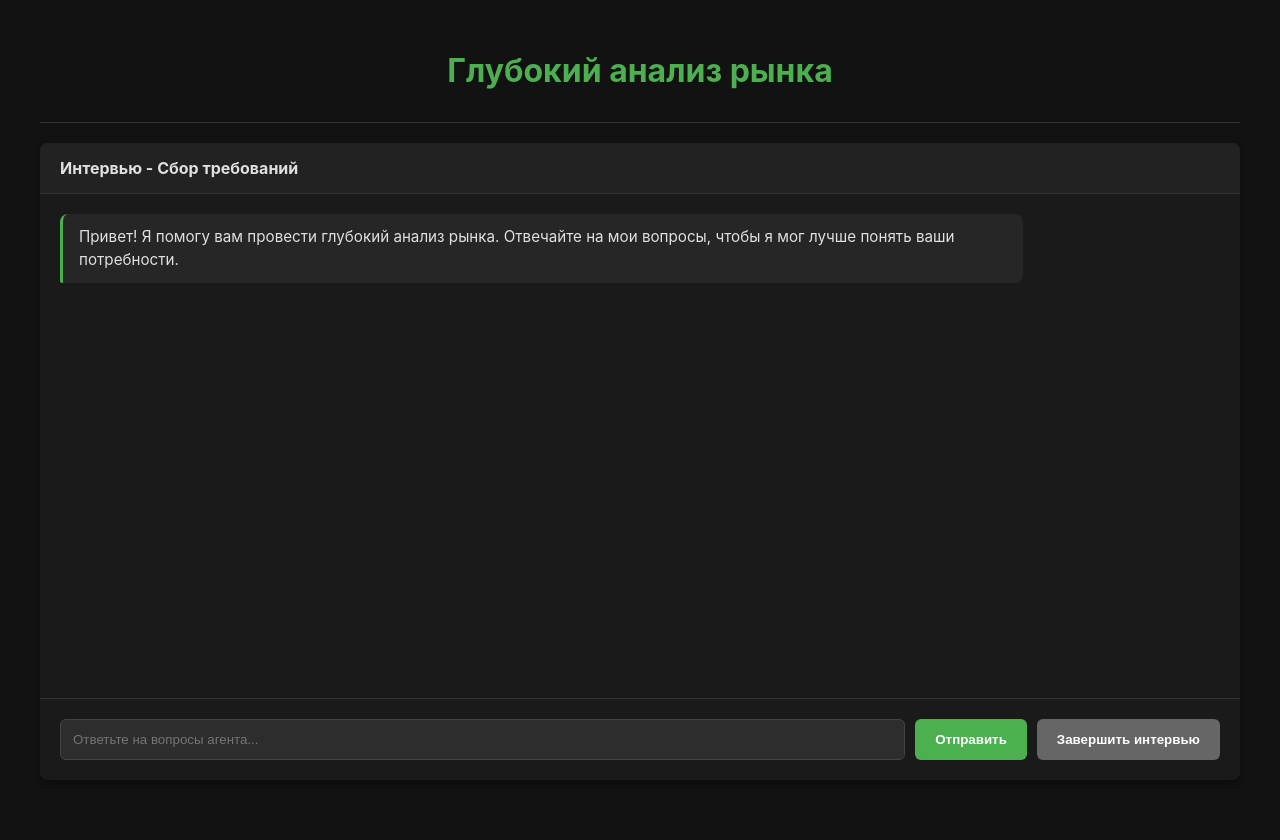
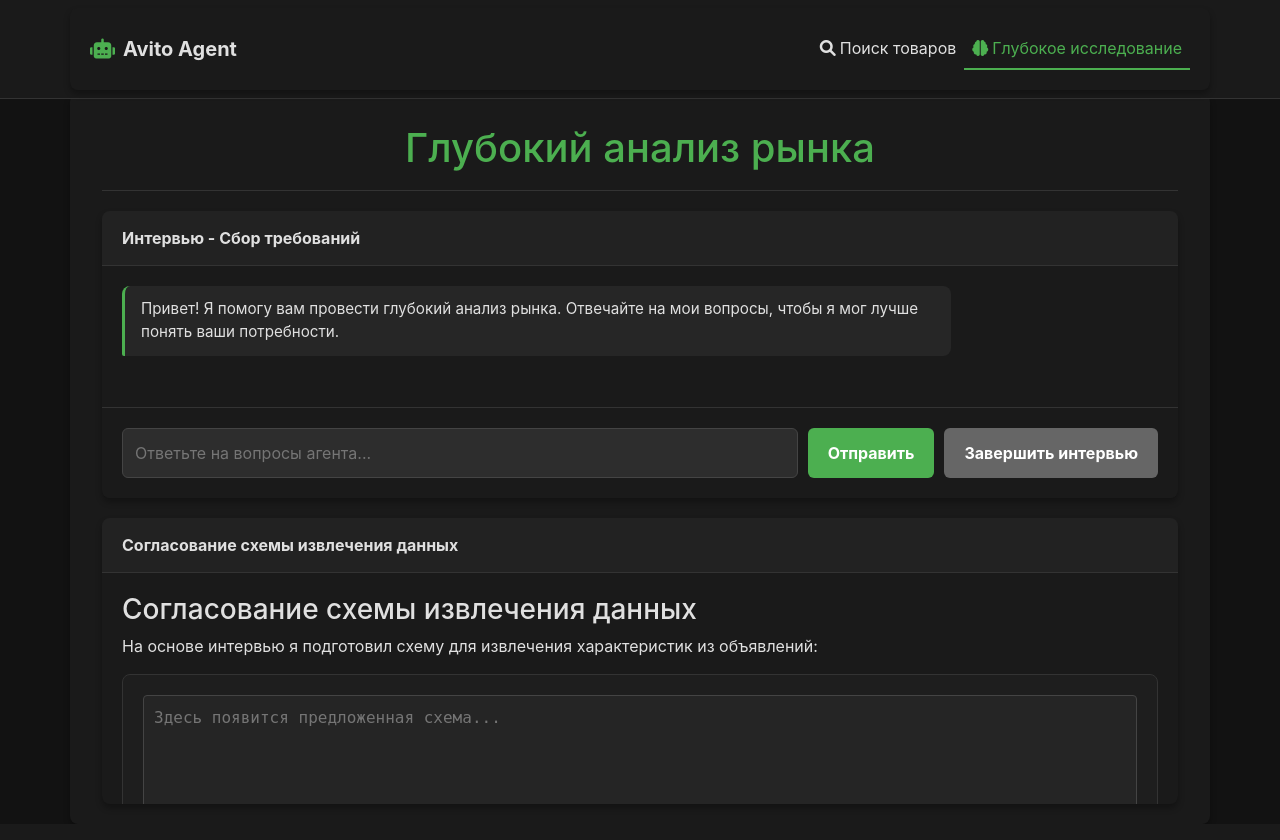
Before and after one commit to yaneivan/Avito_Agent, a FastAPI app: page /deep_research in a window 1280 px wide. After the commit the page ends 804 px from the top, so only its background shows below. Run offline with FastAPI, Linux system fonts and the light colour scheme.

Commit message:
Добавлен заголовок с навигацией между режимами и улучшены стили

```diff
--- a/server.py
+++ b/server.py
@@ -1,9 +1,10 @@
 import os, json
 from typing import List, Optional, Dict, Any
-from fastapi import FastAPI, HTTPException
+from fastapi import FastAPI, HTTPException, Request
 from fastapi.middleware.cors import CORSMiddleware
 from fastapi.staticfiles import StaticFiles
-from fastapi.responses import HTMLResponse, FileResponse
+from fastapi.responses import HTMLResponse
+from fastapi.templating import Jinja2Templates
 from sqlmodel import Session, select, desc
 from pydantic import BaseModel
 from contextlib import asynccontextmanager
@@ -37,6 +38,7 @@ class SqlGenerationRequest(BaseModel):
     criteria: str
 
 service = ProcessingService()
+templates = Jinja2Templates(directory="templates")
 
 @asynccontextmanager
 async def lifespan(app: FastAPI):
@@ -50,10 +52,14 @@ app.mount("/images", StaticFiles(directory="images"), name="images")
 app.add_middleware(CORSMiddleware, allow_origins=["*"], allow_credentials=True, allow_methods=["*"], allow_headers=["*"])
 
 @app.get("/", response_class=HTMLResponse)
-async def index(): return FileResponse("templates/index.html")
+async def index(request: Request):
+    with Session(engine) as session:
+        schemas = session.exec(select(ExtractionSchema)).all()
+    return templates.TemplateResponse("index.html", {"request": request, "schemas": schemas})
 
 @app.get("/deep_research", response_class=HTMLResponse)
-async def deep_research(): return FileResponse("templates/deep_research.html")
+async def deep_research(request: Request):
+    return templates.TemplateResponse("deep_research.html", {"request": request})
 
 @app.post("/api/agent/chat")
 async def agent_chat(req: ChatRequest):
--- /dev/null
+++ b/templates/base.html
@@ -0,0 +1,74 @@
+<!DOCTYPE html>
+<html lang="ru">
+<head>
+    <meta charset="UTF-8">
+    <meta name="viewport" content="width=device-width, initial-scale=1.0">
+    <title>{% block title %}Avito Agent{% endblock %}</title>
+    <link href="https://cdn.jsdelivr.net/npm/bootstrap@5.3.0/dist/css/bootstrap.min.css" rel="stylesheet">
+    <link rel="stylesheet" href="https://cdnjs.cloudflare.com/ajax/libs/font-awesome/6.0.0/css/all.min.css">
+    <style>
+        body {
+            font-family: -apple-system, BlinkMacSystemFont, "Segoe UI", Roboto, Helvetica, Arial, sans-serif;
+            background: #121212;
+            color: #e0e0e0;
+            padding-top: 70px;
+        }
+        .navbar {
+            background: #1a1a1a !important;
+            border-bottom: 1px solid #333;
+        }
+        .navbar-brand, .nav-link {
+            color: #e0e0e0 !important;
+        }
+        .nav-link:hover {
+            color: #4CAF50 !important;
+        }
+        .active-nav {
+            color: #4CAF50 !important;
+            border-bottom: 2px solid #4CAF50;
+        }
+        .container {
+            background: #1a1a1a;
+            border-radius: 8px;
+            padding: 20px;
+            box-shadow: 0 4px 6px rgba(0,0,0,0.3);
+        }
+    </style>
+</head>
+<body>
+    <!-- Navigation Header -->
+    <nav class="navbar navbar-expand-lg navbar-dark bg-dark fixed-top">
+        <div class="container">
+            <a class="navbar-brand fw-bold" href="/">
+                <i class="fas fa-robot me-2" style="color: #4CAF50;"></i>Avito Agent
+            </a>
+
+            <button class="navbar-toggler" type="button" data-bs-toggle="collapse" data-bs-target="#navbarNav">
+                <span class="navbar-toggler-icon"></span>
+            </button>
+
+            <div class="collapse navbar-collapse" id="navbarNav">
+                <ul class="navbar-nav ms-auto">
+                    <li class="nav-item">
+                        <a class="nav-link {% if request.url.path == '/' %}active-nav{% endif %}" href="/">
+                            <i class="fas fa-search me-1"></i>Поиск товаров
+                        </a>
+                    </li>
+                    <li class="nav-item">
+                        <a class="nav-link {% if 'deep_research' in request.url.path %}active-nav{% endif %}" href="/deep_research">
+                            <i class="fas fa-brain me-1"></i>Глубокое исследование
+                        </a>
+                    </li>
+                </ul>
+            </div>
+        </div>
+    </nav>
+
+    <div class="container mt-4">
+        {% block content %}{% endblock %}
+    </div>
+
+    <script src="https://cdn.jsdelivr.net/npm/bootstrap@5.3.0/dist/js/bootstrap.bundle.min.js"></script>
+    {% block scripts %}{% endblock %}
+</body>
+</html>
--- a/templates/deep_research.html
+++ b/templates/deep_research.html
@@ -1,297 +1,69 @@
-<!DOCTYPE html>
-<html lang="ru">
-<head>
-    <meta charset="UTF-8">
-    <title>Avito Agent - Глубокий анализ</title>
-    <!-- Подключаем парсер Markdown -->
-    <script src="https://cdn.jsdelivr.net/npm/marked/marked.min.js"></script>
-    <style>
-        body {
-            font-family: -apple-system, BlinkMacSystemFont, "Segoe UI", Roboto, Helvetica, Arial, sans-serif;
-            background: #121212;
-            color: #e0e0e0;
-            margin: 0;
-            padding: 20px;
-            min-height: 100vh;
-        }
+{% extends "base.html" %}
 
-        .container {
-            max-width: 1200px;
-            margin: 0 auto;
-            display: flex;
-            flex-direction: column;
-            height: calc(100vh - 40px);
-            gap: 20px;
-        }
+{% block title %}Avito Agent - Глубокий анализ{% endblock %}
 
-        .header {
-            text-align: center;
-            padding: 10px 0;
-            border-bottom: 1px solid #333;
-            color: #4CAF50;
-        }
-
-        .chat-container {
-            flex: 1;
-            display: flex;
-            flex-direction: column;
-            background: #1a1a1a;
-            border-radius: 8px;
-            overflow: hidden;
-            box-shadow: 0 4px 6px rgba(0,0,0,0.3);
-        }
-
-        .chat-header {
-            padding: 15px 20px;
-            background: #222;
-            border-bottom: 1px solid #333;
-            font-weight: bold;
-        }
-
-        .chat-messages {
-            flex: 1;
-            overflow-y: auto;
-            padding: 20px;
-            display: flex;
-            flex-direction: column;
-            gap: 15px;
-        }
-
-        .msg {
-            padding: 12px 16px;
-            border-radius: 8px;
-            max-width: 80%;
-            font-size: 0.95rem;
-            line-height: 1.5;
-            word-wrap: break-word;
-        }
-        .msg-user {
-            background: #2d2d2d;
-            align-self: flex-end;
-            color: white;
-            border-bottom-right-radius: 2px;
-        }
-        .msg-bot {
-            background: #262626;
-            align-self: flex-start;
-            border-left: 3px solid #4CAF50;
-            border-bottom-left-radius: 2px;
-        }
-
-        /* Markdown стили внутри сообщений */
-        .msg-bot p { margin: 0 0 10px 0; }
-        .msg-bot p:last-child { margin: 0; }
-        .msg-bot ul { margin: 5px 0; padding-left: 20px; }
-        .msg-bot strong { color: #81c784; }
-
-        .input-area {
-            padding: 20px;
-            background: #1a1a1a;
-            border-top: 1px solid #333;
-        }
-
-        .input-container {
-            display: flex;
-            gap: 10px;
-        }
-
-        #inp {
-            flex: 1;
-            padding: 12px;
-            background: #2d2d2d;
-            border: 1px solid #444;
-            border-radius: 6px;
-            color: white;
-            outline: none;
-        }
-        #inp:focus { border-color: #4CAF50; }
-        #inp:disabled { opacity: 0.5; cursor: wait; }
-
-        .btn {
-            padding: 12px 20px;
-            background: #4CAF50;
-            color: white;
-            border: none;
-            border-radius: 6px;
-            cursor: pointer;
-            font-weight: bold;
-        }
-        .btn:disabled {
-            background: #555;
-            cursor: not-allowed;
-        }
-
-        .btn-secondary {
-            background: #666;
-        }
-
-        .hidden {
-            display: none;
-        }
-
-        .editor-container {
-            padding: 20px;
-            background: #1e1e1e;
-            border: 1px solid #333;
-            border-radius: 8px;
-            margin: 10px 0;
-        }
-        .json-editor {
-            width: 100%;
-            height: 200px;
-            background: #252525;
-            color: white;
-            border: 1px solid #444;
-            border-radius: 4px;
-            padding: 10px;
-            font-family: monospace;
-            resize: vertical;
-        }
-
-        .progress-container {
-            padding: 20px;
-            text-align: center;
-        }
-
-        .progress-bar {
-            width: 100%;
-            height: 20px;
-            background: #333;
-            border-radius: 10px;
-            overflow: hidden;
-            margin: 10px 0;
-            position: relative;
-        }
-        .progress-fill {
-            height: 100%;
-            background: #4CAF50;
-            width: 0%;
-            transition: width 0.3s;
-        }
-
-        .results-container {
-            padding: 20px;
-            overflow-y: auto;
-        }
-
-        .results-grid {
-            display: grid;
-            grid-template-columns: repeat(auto-fill, minmax(200px, 1fr));
-            gap: 20px;
-            margin-top: 20px;
-        }
-
-        .card {
-            background: #1e1e1e;
-            border: 1px solid #333;
-            border-radius: 8px;
-            overflow: hidden;
-            display: flex;
-            flex-direction: column;
-            transition: transform 0.2s;
-        }
-        .card:hover {
-            border-color: #4CAF50;
-            transform: translateY(-2px);
-        }
-        .card img {
-            width: 100%;
-            height: 140px;
-            object-fit: cover;
-            background: #252525;
-        }
-        .card-body {
-            padding: 12px;
-            flex: 1;
-            display: flex;
-            flex-direction: column;
-        }
-        .price {
-            color: #4CAF50;
-            font-weight: bold;
-            font-size: 1.1rem;
-            margin-bottom: 5px;
-        }
-        .title a {
-            color: #e0e0e0;
-            text-decoration: none;
-            font-size: 0.9rem;
-            font-weight: 500;
-            display: block;
-            line-height: 1.3;
-            margin-bottom: 8px;
-        }
-        .title a:hover {
-            text-decoration: underline;
-        }
-        .specs {
-            font-size: 0.75rem;
-            color: #888;
-            margin-top: auto;
-            border-top: 1px solid #333;
-            padding-top: 8px;
-        }
-    </style>
-</head>
-<body>
-    <div class="container">
-        <div class="header">
+{% block content %}
+<div class="container-fluid" style="max-width: 1200px; margin: 0 auto; display: flex; flex-direction: column; height: calc(100vh - 110px); gap: 20px;">
+    <div class="header" style="text-align: center; padding: 10px 0; border-bottom: 1px solid #333; color: #4CAF50;">
         <h1>Глубокий анализ рынка</h1>
     </div>
 
     <!-- Interview Stage -->
-        <div id="interview-stage" class="chat-container">
-            <div class="chat-header">Интервью - Сбор требований</div>
-            <div id="chat-messages" class="chat-messages">
-                <div class="msg msg-bot">Привет! Я помогу вам провести глубокий анализ рынка. Отвечайте на мои вопросы, чтобы я мог лучше понять ваши потребности.</div>
+    <div id="interview-stage" class="chat-container" style="flex: 1; display: flex; flex-direction: column; background: #1a1a1a; border-radius: 8px; overflow: hidden; box-shadow: 0 4px 6px rgba(0,0,0,0.3);">
+        <div class="chat-header" style="padding: 15px 20px; background: #222; border-bottom: 1px solid #333; font-weight: bold;">Интервью - Сбор требований</div>
+        <div id="chat-messages" class="chat-messages" style="flex: 1; overflow-y: auto; padding: 20px; display: flex; flex-direction: column; gap: 15px;">
+            <div class="msg msg-bot" style="padding: 12px 16px; border-radius: 8px; max-width: 80%; font-size: 0.95rem; line-height: 1.5; word-wrap: break-word; background: #262626; align-self: flex-start; border-left: 3px solid #4CAF50; border-bottom-left-radius: 2px;">Привет! Я помогу вам провести глубокий анализ рынка. Отвечайте на мои вопросы, чтобы я мог лучше понять ваши потребности.</div>
         </div>
-            <div class="input-area">
-                <div class="input-container">
-                    <input type="text" id="inp" placeholder="Ответьте на вопросы агента...">
-                    <button id="send-btn" class="btn">Отправить</button>
-                    <button id="finish-interview-btn" class="btn btn-secondary">Завершить интервью</button>
+        <div class="input-area" style="padding: 20px; background: #1a1a1a; border-top: 1px solid #333;">
+            <div class="input-container" style="display: flex; gap: 10px;">
+                <input type="text" id="inp" placeholder="Ответьте на вопросы агента..." style="flex: 1; padding: 12px; background: #2d2d2d; border: 1px solid #444; border-radius: 6px; color: white; outline: none;">
+                <button id="send-btn" class="btn" style="padding: 12px 20px; background: #4CAF50; color: white; border: none; border-radius: 6px; cursor: pointer; font-weight: bold;">Отправить</button>
+                <button id="finish-interview-btn" class="btn btn-secondary" style="padding: 12px 20px; background: #666; color: white; border: none; border-radius: 6px; cursor: pointer; font-weight: bold;">Завершить интервью</button>
             </div>
         </div>
     </div>
 
     <!-- Schema Agreement Stage -->
-        <div id="schema-stage" class="hidden chat-container">
-            <div class="chat-header">Согласование схемы извлечения данных</div>
-            <div class="results-container">
+    <div id="schema-stage" class="hidden chat-container" style="display: none; flex: 1; display: flex; flex-direction: column; background: #1a1a1a; border-radius: 8px; overflow: hidden; box-shadow: 0 4px 6px rgba(0,0,0,0.3);">
+        <div class="chat-header" style="padding: 15px 20px; background: #222; border-bottom: 1px solid #333; font-weight: bold;">Согласование схемы извлечения данных</div>
+        <div class="results-container" style="padding: 20px; overflow-y: auto;">
             <h3>Согласование схемы извлечения данных</h3>
             <p>На основе интервью я подготовил схему для извлечения характеристик из объявлений:</p>
-                <div class="editor-container">
-                    <textarea id="schema-editor" class="json-editor" placeholder="Здесь появится предложенная схема..."></textarea>
+            <div class="editor-container" style="padding: 20px; background: #1e1e1e; border: 1px solid #333; border-radius: 8px; margin: 10px 0;">
+                <textarea id="schema-editor" class="json-editor" placeholder="Здесь появится предложенная схема..." style="width: 100%; height: 200px; background: #252525; color: white; border: 1px solid #444; border-radius: 4px; padding: 10px; font-family: monospace; resize: vertical;"></textarea>
             </div>
             <div style="margin-top: 15px;">
-                    <button id="confirm-schema-btn" class="btn">Подтвердить схему</button>
-                    <button id="back-to-interview-btn" class="btn btn-secondary">Назад к интервью</button>
+                <button id="confirm-schema-btn" class="btn" style="padding: 12px 20px; background: #4CAF50; color: white; border: none; border-radius: 6px; cursor: pointer; font-weight: bold;">Подтвердить схему</button>
+                <button id="back-to-interview-btn" class="btn btn-secondary" style="padding: 12px 20px; background: #666; color: white; border: none; border-radius: 6px; cursor: pointer; font-weight: bold;">Назад к интервью</button>
             </div>
         </div>
     </div>
 
     <!-- Parsing Progress Stage -->
-        <div id="parsing-stage" class="hidden progress-container">
+    <div id="parsing-stage" class="hidden progress-container" style="display: none; padding: 20px; text-align: center;">
         <h3>Сбор данных с Avito</h3>
         <p>Собираем 200 объявлений для глубокого анализа...</p>
-            <div class="progress-bar">
-                <div id="parsing-progress-fill" class="progress-fill"></div>
+        <div class="progress-bar" style="width: 100%; height: 20px; background: #333; border-radius: 10px; overflow: hidden; margin: 10px 0; position: relative;">
+            <div id="parsing-progress-fill" class="progress-fill" style="height: 100%; background: #4CAF50; width: 0%; transition: width 0.3s;"></div>
         </div>
         <div id="parsing-status">Собрано: <span id="parsed-count">0</span>/200</div>
         <div style="margin-top: 20px;">
-                <button id="skip-parsing-btn" class="btn">Пропустить сбор</button>
+            <button id="skip-parsing-btn" class="btn" style="padding: 12px 20px; background: #4CAF50; color: white; border: none; border-radius: 6px; cursor: pointer; font-weight: bold;">Пропустить сбор</button>
         </div>
     </div>
 
     <!-- Analysis Results Stage -->
-        <div id="results-stage" class="hidden results-container">
+    <div id="results-stage" class="hidden results-container" style="display: none; padding: 20px; overflow-y: auto;">
         <h3>Результаты глубокого анализа</h3>
         <div id="analysis-summary" style="margin: 20px 0; padding: 15px; background: #1e1e1e; border-radius: 8px;"></div>
         <h4>Топ-20 товаров по вашим критериям:</h4>
-            <div id="top-items-grid" class="results-grid"></div>
+        <div id="top-items-grid" class="results-grid" style="display: grid; grid-template-columns: repeat(auto-fill, minmax(200px, 1fr)); gap: 20px; margin-top: 20px;"></div>
     </div>
 </div>
+{% endblock %}
 
+{% block scripts %}
+<script src="https://cdn.jsdelivr.net/npm/marked/marked.min.js"></script>
 <script>
     // State variables
     let currentStage = 'interview'; // 'interview', 'schema', 'parsing', 'results'
@@ -318,6 +90,30 @@
     function addMsg(role, text, isHtml = false) {
         const div = document.createElement('div');
         div.className = `msg msg-${role}`;
+        div.style.cssText = `
+            padding: 12px 16px;
+            border-radius: 8px;
+            max-width: 80%;
+            font-size: 0.95rem;
+            line-height: 1.5;
+            word-wrap: break-word;
+        `;
+
+        if (role === 'user') {
+            div.style.cssText += `
+                background: #2d2d2d;
+                align-self: flex-end;
+                color: white;
+                border-bottom-right-radius: 2px;
+            `;
+        } else if (role === 'bot') {
+            div.style.cssText += `
+                background: #262626;
+                align-self: flex-start;
+                border-left: 3px solid #4CAF50;
+                border-bottom-left-radius: 2px;
+            `;
+        }
 
         if (isHtml) {
             div.innerHTML = text;
@@ -388,6 +184,10 @@
                     // Disable input to prevent further attempts
                     inp.disabled = true;
                     sendBtn.disabled = true;
+                    finishInterviewBtn.disabled = true;
+
+                    // Show error message
+                    addMsg('assistant', `❌ ${data.error}`);
                 }
             }
         } catch (err) {
@@ -557,23 +357,22 @@
                     // Берем первые 3 поля для превью
                     specsHtml = Object.entries(sd)
                         .slice(0, 3)
-                            .map(([k, v]) => `<div><b>${k}:</b> ${v}</div>`)
+                        .map(([k, v]) => `<div><b>\${k}:</b> \${v}</div>`)
                         .join('');
                 } catch(e) {}
             }
 
             return `
-                <div class="card">
-                    <img src="${item.image_url || 'https://via.placeholder.com/200x140?text=No+Photo'}">
-                    <div class="card-body">
-                        <div class="price">${item.price}</div>
-                        <div class="title"><a href="${item.url}" target="_blank">${item.title}</a></div>
-                        <div class="specs">${specsHtml}</div>
+            <div class="card" style="background: #1e1e1e; border: 1px solid #333; border-radius: 8px; overflow: hidden; display: flex; flex-direction: column; transition: transform 0.2s;">
+                <img src="\${item.image_url || 'https://via.placeholder.com/200x140?text=No+Photo'}" style="width: 100%; height: 140px; object-fit: cover; background: #252525;">
+                <div class="card-body" style="padding: 12px; flex: 1; display: flex; flex-direction: column;">
+                    <div class="price" style="color: #4CAF50; font-weight: bold; font-size: 1.1rem; margin-bottom: 5px;">\${item.price}</div>
+                    <div class="title" style="color: #e0e0e0; text-decoration: none; font-size: 0.9rem; font-weight: 500; display: block; line-height: 1.3; margin-bottom: 8px;"><a href="\${item.url}" target="_blank" style="color: #e0e0e0; text-decoration: none;">\${item.title}</a></div>
+                    <div class="specs" style="font-size: 0.75rem; color: #888; margin-top: auto; border-top: 1px solid #333; padding-top: 8px;">\${specsHtml}</div>
                 </div>
             </div>
             `;
         }).join('');
     }
 </script>
-</body>
-</html>
+{% endblock %}
```
Also changed, not shown: templates/index.html (+69 -84 lines). Lines whose indentation alone changed are shown as unchanged.
